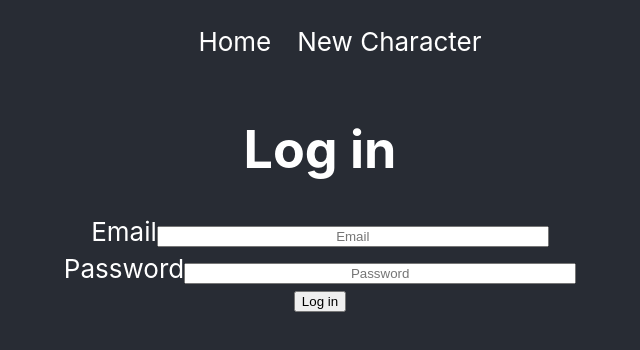
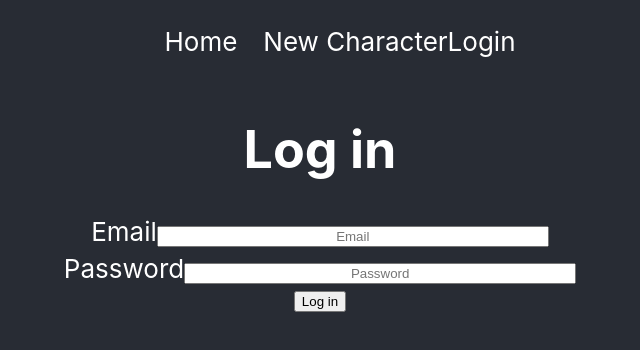
Before and after one commit to GideonBrimleaf/fate_character_generator, a React (Create React App) app: page /login in a window 1280 px wide. Shown: the top 350 px of the page, without its empty margins (320-960 px from the left). Built offline with nearby package versions, Linux system fonts and the light colour scheme; no server answers.

Commit message:
adds login to nav bar

```diff
--- a/src/components/NavBar.js
+++ b/src/components/NavBar.js
@@ -11,6 +11,9 @@ const NavBar = () => {
       <li>
         <Link className="nav-link" to='/New'>New Character</Link>
       </li>
+      <li>
+        <Link className="nav-link" to='/login'>Login</Link>
+      </li>
     </ul>
   )
 }
```
